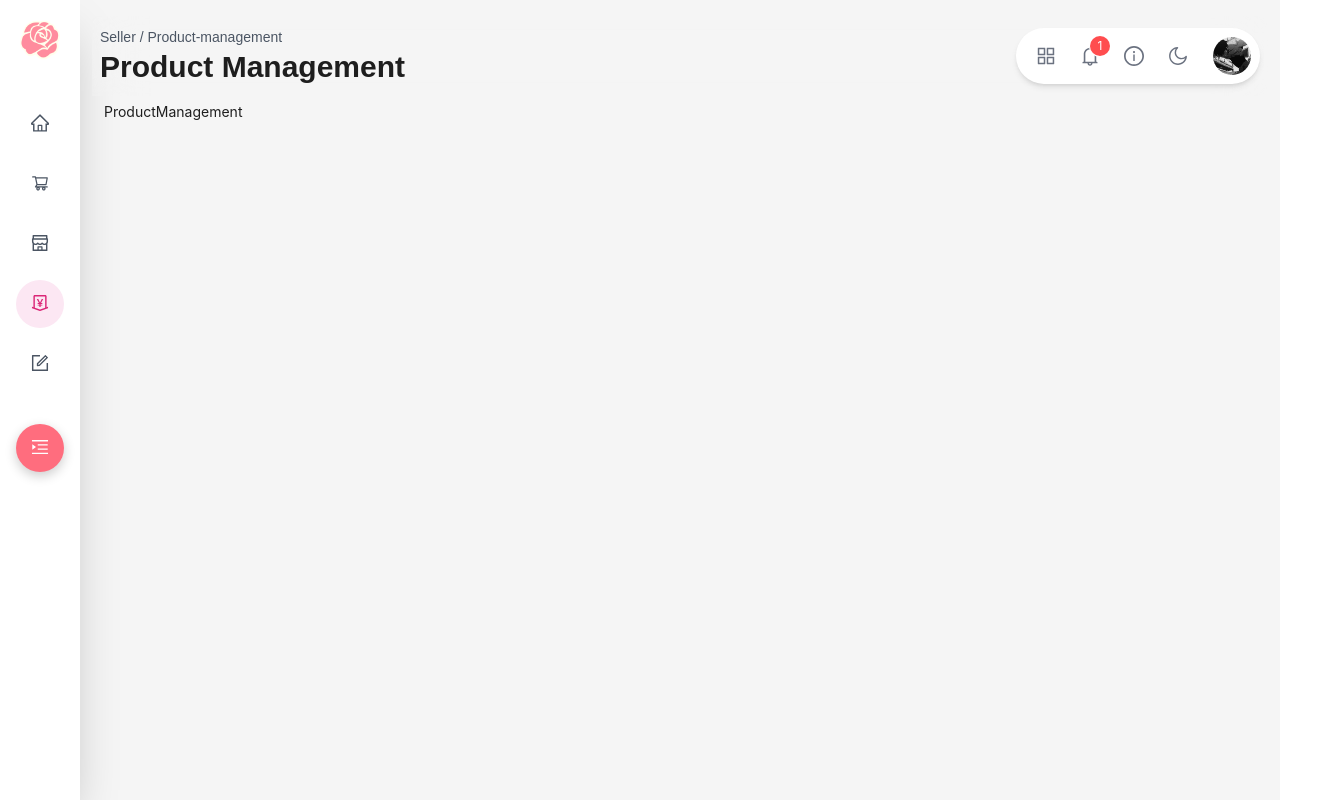
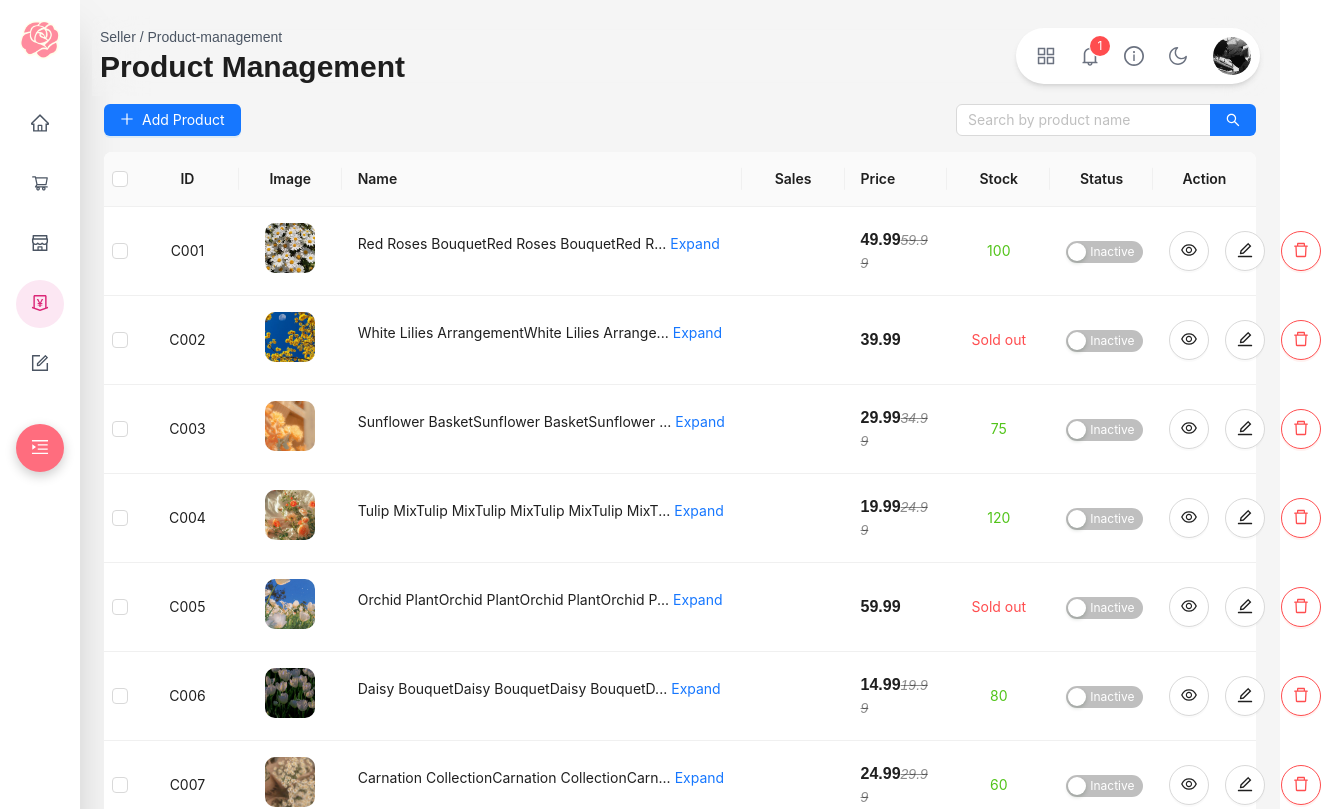
Before and after one commit to GiaoXomDaiDe/event-flower-exchange, a React (Vite) app: page /seller/product-management in a window 1280 px wide. Shown: the top 809 px of the page, 1321 px wide, since content can reach past the window. Built offline with nearby package versions, Linux system fonts and the light colour scheme.

Commit message:
Update code Product Management

```diff
--- a/src/pages/ProductManagement/ProductManagement.jsx
+++ b/src/pages/ProductManagement/ProductManagement.jsx
@@ -1,3 +1,171 @@
-export default function ProductManagement() {
-  return <div>ProductManagement</div>
+import { DeleteOutlined, EditOutlined, ExportOutlined, EyeOutlined, PlusOutlined } from '@ant-design/icons'
+import { Button, Image, Input, Space, Switch, Table, Tooltip, Typography } from 'antd'
+import React, { useState } from 'react'
+import * as XLSX from 'xlsx'
+import { productData } from '../../mock/productData'
+
+const { Text, Paragraph } = Typography
+
+const ProductManagement = () => {
+  const [selectedRowKeys, setSelectedRowKeys] = useState([])
+  const [searchText, setSearchText] = useState('')
+  const [expanded, setExpanded] = useState(false)
+
+  const handleSearch = (e) => {
+    setSearchText(e.target.value)
+  }
+
+  const handleExport = () => {
+    const dataToExport = productData.filter((item) => selectedRowKeys.includes(item.CateId))
+    const worksheet = XLSX.utils.json_to_sheet(dataToExport)
+    const workbook = XLSX.utils.book_new()
+    XLSX.utils.book_append_sheet(workbook, worksheet, 'Products')
+    XLSX.writeFile(workbook, 'products.xlsx')
+  }
+
+  const handleDelete = () => {
+    console.log('Deleted:', selectedRowKeys)
+    setSelectedRowKeys([])
+  }
+
+  const columns = [
+    {
+      title: 'ID',
+      dataIndex: 'CateId',
+      key: 'CateId',
+      align: 'center'
+    },
+    {
+      title: 'Image',
+      dataIndex: 'productUrl',
+      key: 'productUrl',
+      align: 'center',
+      render: (key, image) => (
+        <Image
+          preview={false}
+          key={key}
+          src={image.productUrl}
+          alt=''
+          style={{ width: 50, height: 50, objectFit: 'cover', borderRadius: '20%' }}
+        />
+      )
+    },
+    {
+      title: 'Name',
+      dataIndex: 'FlowerName',
+      key: 'FlowerName',
+      ellipsis: true,
+      width: 400,
+      render: (text) => (
+        <Paragraph
+          level={5}
+          ellipsis={{ onExpand: (_, info) => setExpanded(info.expanded), expandable: 'collapsible', expanded }}
+        >
+          {text.repeat(20)}
+        </Paragraph>
+      )
+    },
+    {
+      title: 'Sales',
+      dataIndex: 'sales',
+      key: 'sales',
+      align: 'center'
+    },
+    {
+      title: 'Price',
+      dataIndex: 'Price',
+      key: 'Price',
+      render: (_, item) => (
+        <div>
+          <Text className='font-beausite font-bold text-base'>{item.Price}</Text>
+          {item.OldPrice !== 0 && (
+            <Text className='font-beausite italic line-through' type='secondary'>
+              {item.OldPrice}
+            </Text>
+          )}
+        </div>
+      )
+    },
+    {
+      title: 'Stock',
+      dataIndex: 'Quantity',
+      key: 'Stock',
+      render: (quantity) =>
+        quantity > 50 ? <Text type='success'>{quantity}</Text> : <Text type='danger'>Sold out</Text>,
+      align: 'center'
+    },
+    {
+      title: 'Status',
+      key: 'status',
+      align: 'center',
+      render: (_, record) => (
+        <Switch checkedChildren='Active' unCheckedChildren='Inactive' defaultChecked={record.status === 'Active'} />
+      )
+    },
+    {
+      title: 'Action',
+      key: 'action',
+      align: 'center',
+      render: () => (
+        <Space size='middle'>
+          <Tooltip title='Live Preview' placement='bottom'>
+            <Button shape='circle' icon={<EyeOutlined />} size='large' />
+          </Tooltip>
+          <Tooltip title='Edit' placement='bottom'>
+            <Button shape='circle' icon={<EditOutlined />} size='large' />
+          </Tooltip>
+          <Tooltip title='Delete' placement='bottom'>
+            <Button shape='circle' icon={<DeleteOutlined />} size='large' danger />
+          </Tooltip>
+        </Space>
+      )
+    }
+  ]
+
+  const filteredData = productData.filter((item) => item.FlowerName.toLowerCase().includes(searchText.toLowerCase()))
+
+  const rowSelection = {
+    selectedRowKeys,
+    onChange: (selectedRowKeys) => {
+      setSelectedRowKeys(selectedRowKeys)
+    }
+  }
+
+  return (
+    <div>
+      <div style={{ marginBottom: 16, display: 'flex', justifyContent: 'space-between' }}>
+        <Space>
+          <Button type='primary' icon={<PlusOutlined />} size='middle'>
+            Add Product
+          </Button>
+          {selectedRowKeys.length > 0 && (
+            <>
+              <Button type='danger' icon={<DeleteOutlined />} size='middle' onClick={handleDelete}>
+                Delete
+              </Button>
+              <Button type='default' icon={<ExportOutlined />} size='middle' onClick={handleExport}>
+                Export
+              </Button>
+            </>
+          )}
+        </Space>
+        <Input.Search
+          placeholder='Search by product name'
+          onChange={handleSearch}
+          style={{ width: 300 }}
+          enterButton
+          allowClear
+        />
+      </div>
+      <Table
+        columns={columns}
+        dataSource={filteredData}
+        pagination={{ pageSize: 10 }}
+        rowKey='CateId'
+        rowSelection={rowSelection}
+      />
+    </div>
+  )
 }
+
+export default ProductManagement
--- a/src/pages/ShopManagement/ShopManagement.jsx
+++ b/src/pages/ShopManagement/ShopManagement.jsx
@@ -1,6 +1,20 @@
 import { BarChartOutlined, HeartFilled, ShoppingCartOutlined, UploadOutlined } from '@ant-design/icons'
 import { useQuery } from '@tanstack/react-query'
-import { Button, Card, Carousel, Checkbox, Col, Image, Input, Row, Table, Tabs, Typography, Upload } from 'antd'
+import {
+  Button,
+  Card,
+  Carousel,
+  Checkbox,
+  Col,
+  Image,
+  Input,
+  Row,
+  Table,
+  Tabs,
+  Tooltip,
+  Typography,
+  Upload
+} from 'antd'
 import { useState } from 'react'
 import SungJinWoo from '../../assets/images/profile_image.jpg'
 import { eventData } from '../../mock/eventData.js'
@@ -137,18 +151,7 @@ export default function ShopManagement() {
               return false
             }}
           >
-            <img
-              src={tempInfo.logo}
-              alt='Shop Logo'
-              style={{
-                width: '100px',
-                height: '100px',
-                objectFit: 'cover',
-                borderRadius: '50%',
-                marginBottom: '8px'
-              }}
-            />
-            <Button icon={<UploadOutlined />} type='dashed' style={{ width: '100%' }}>
+            <Button icon={<UploadOutlined className='text-sm' />} type='dashed' style={{ width: '80%' }}>
               Change Logo
             </Button>
           </Upload>
@@ -249,7 +252,7 @@ export default function ShopManagement() {
       <Col span={16}>
         <Row gutter={24}>
           <Col span={12}>
-            <Card className='bg-white rounded-lg shadow-md h-full flex flex-col justify-between'>
+            <Card className='bg-white rounded-lg shadow-md h-full flex flex-col justify-center'>
               <div>
                 <Row justify={'center'}>
                   <Image
@@ -260,8 +263,8 @@ export default function ShopManagement() {
                     className='rounded-full aspect-square shadow-sm border border-gray-200'
                   />
                 </Row>
-                <Row justify={'center'} className='mt-4'>
-                  <Col span={16} className='text-center'>
+                <Row gutter={24} justify={'center'} className='mt-4'>
+                  <Col span={8} className='text-left'>
                     <div className='text-base font-semibold text-gray-800 font-beausite leading-tight'>Frank Ocean</div>
                     <div className='text-xs text-gray-500 font-beausite leading-none'>Shopname</div>
                   </Col>
@@ -345,7 +348,7 @@ export default function ShopManagement() {
           <Row gutter={8}>
             {activeProductList && activeProductList.length > 0 ? (
               activeProductList.map((product) => (
-                <Col span={16} key={product.CateId}>
+                <Col span={8} key={product.CateId}>
                   <div className='bg-white rounded-xl shadow-lg p-4 font-beausite mt-4'>
                     <div className='p-4'>
                       <div className='relative'>
@@ -362,7 +365,7 @@ export default function ShopManagement() {
                         </div>
                         <div className=''>
                           <img
-                            className='absolute  border-8 border-gray-400 -bottom-6 right-6 rounded-full object-cover w-14 aspect-square'
+                            className='absolute border-8 border-gray-400 -bottom-6 right-6 rounded-full object-cover w-14 aspect-square'
                             src={SungJinWoo}
                             alt=''
                           />
@@ -379,7 +382,17 @@ export default function ShopManagement() {
                         <div className='py-1 text-sm px-6 text-white bg-primary-800 rounded-2xl'>FRESH</div>
                         <div className='ml-2 text-sm py-1 px-6 text-white bg-primary-500 rounded-2xl'>WEDDING</div>
                       </div>
-                      <div className='mt-4 text-2xl font-extrabold'>Your lie in April</div>
+                      <div className='mt-4 text-2xl font-extrabold line-clamp-1'>
+                        <Tooltip
+                          title={'Ant Design, a design language for background applications, is refined by Ant UED Team.'.repeat(
+                            5
+                          )}
+                        >
+                          {'Ant Design, a design language for background applications, is refined by Ant UED Team.'.repeat(
+                            5
+                          )}
+                        </Tooltip>
+                      </div>
                       <div className='flex space-x-2'>
                         <div>5 star</div>
                         <div>(100)</div>
```
